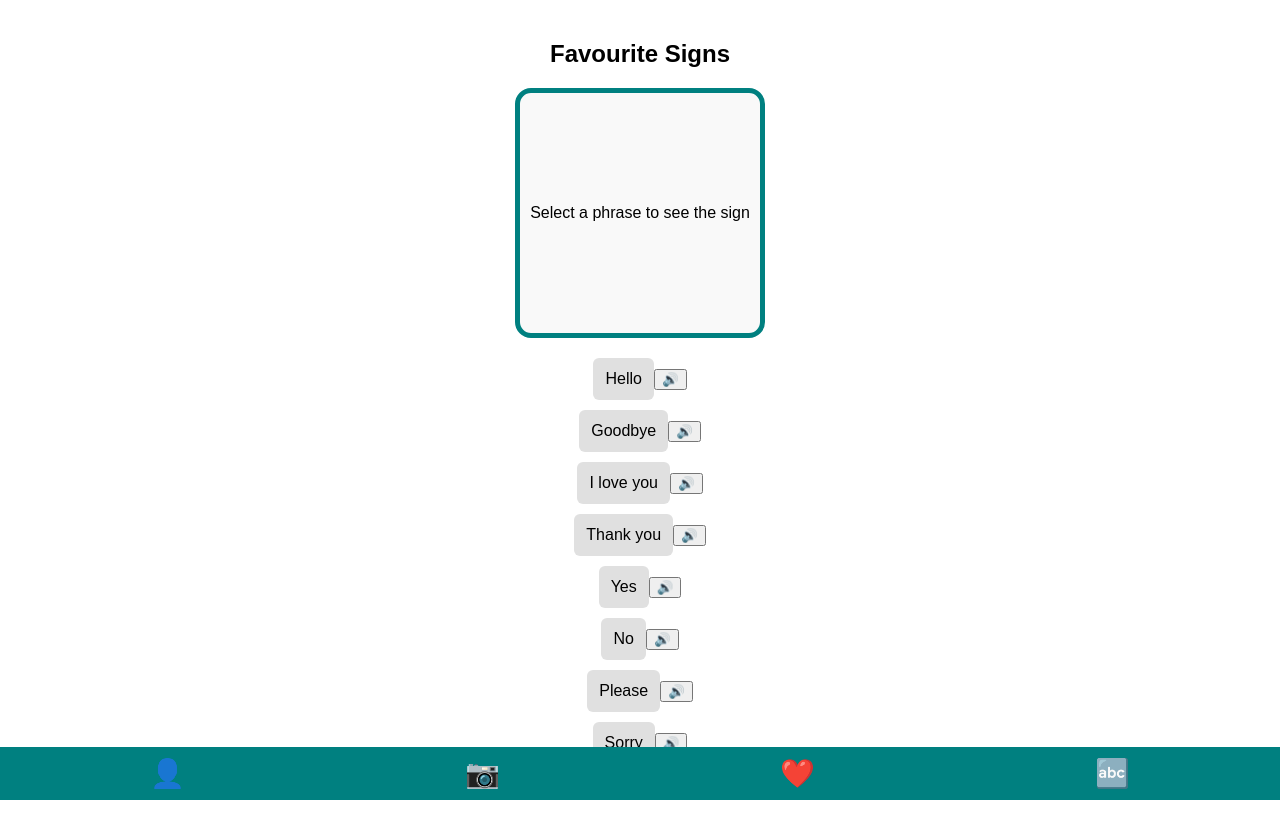
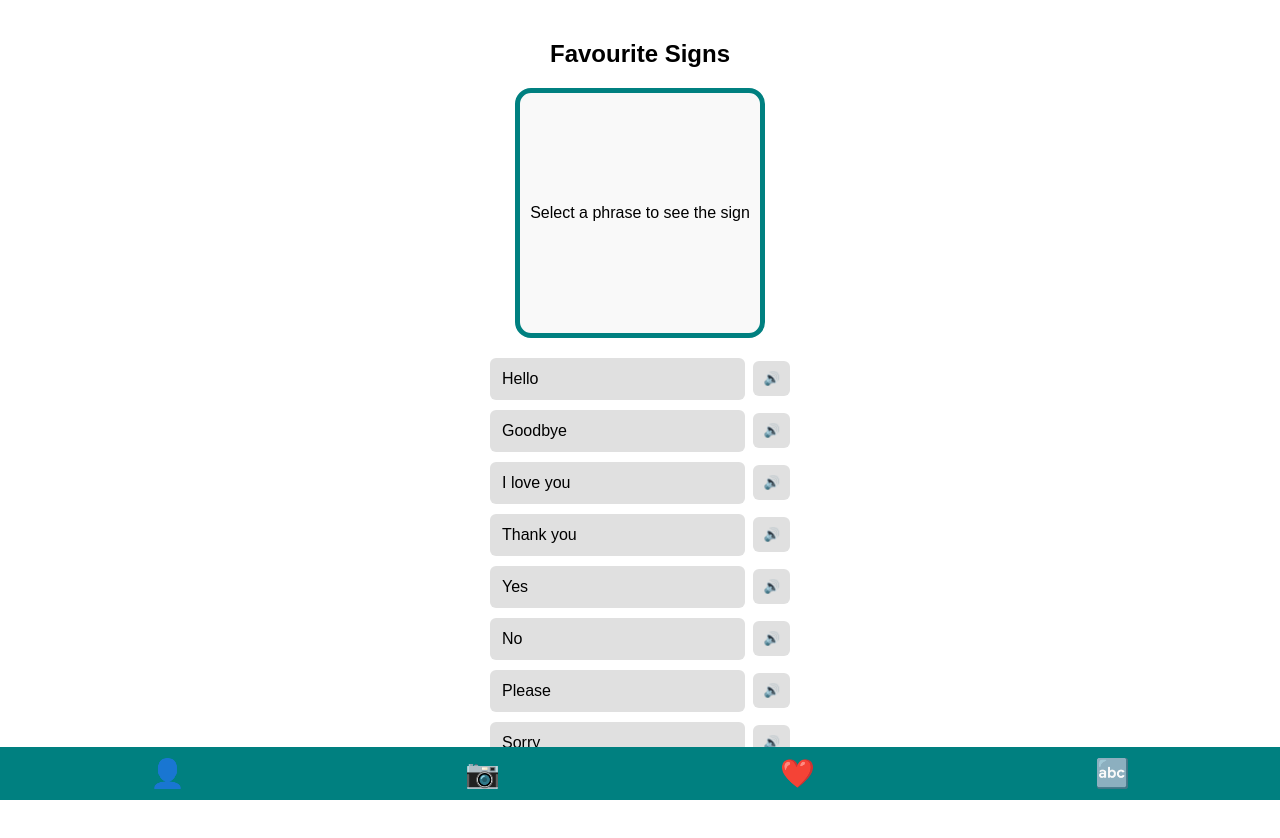
Before and after one commit to LouiseDeeth/Assistive-Technology-using-Raspberry-Pi, a React (Create React App) app in the folder frontend/: page /favorites in a window 1280 px wide. Shown: the top 838 px of the page. Built offline with nearby package versions, Linux system fonts and the light colour scheme.

Commit message:
Audio button styled

```diff
--- a/frontend/src/App.css
+++ b/frontend/src/App.css
@@ -250,3 +250,35 @@ button:focus {
   padding-bottom: 80px; /* for navbar space */
   box-sizing: border-box;
 }
+
+/* audio buttons */
+.phrase-audio {
+  display: flex;
+  align-items: center;
+  width: 100%;
+}
+
+.phrase-btn {
+  flex: 1; /* Makes the phrase button take full width */
+  padding: 12px;
+  font-size: 16px;
+  background-color: #e0e0e0;
+  border: none;
+  border-radius: 6px;
+  cursor: pointer;
+  text-align: left; /* Optional: align text left */
+}
+
+.audio-btn {
+  background-color: #e0e0e0;
+  border: none;
+  border-radius: 6px;
+  cursor: pointer;
+  padding: 10px;
+  margin-left: 8px;
+}
+
+.audio-btn:hover {
+  background-color: teal;
+  color: white;
+}
```
